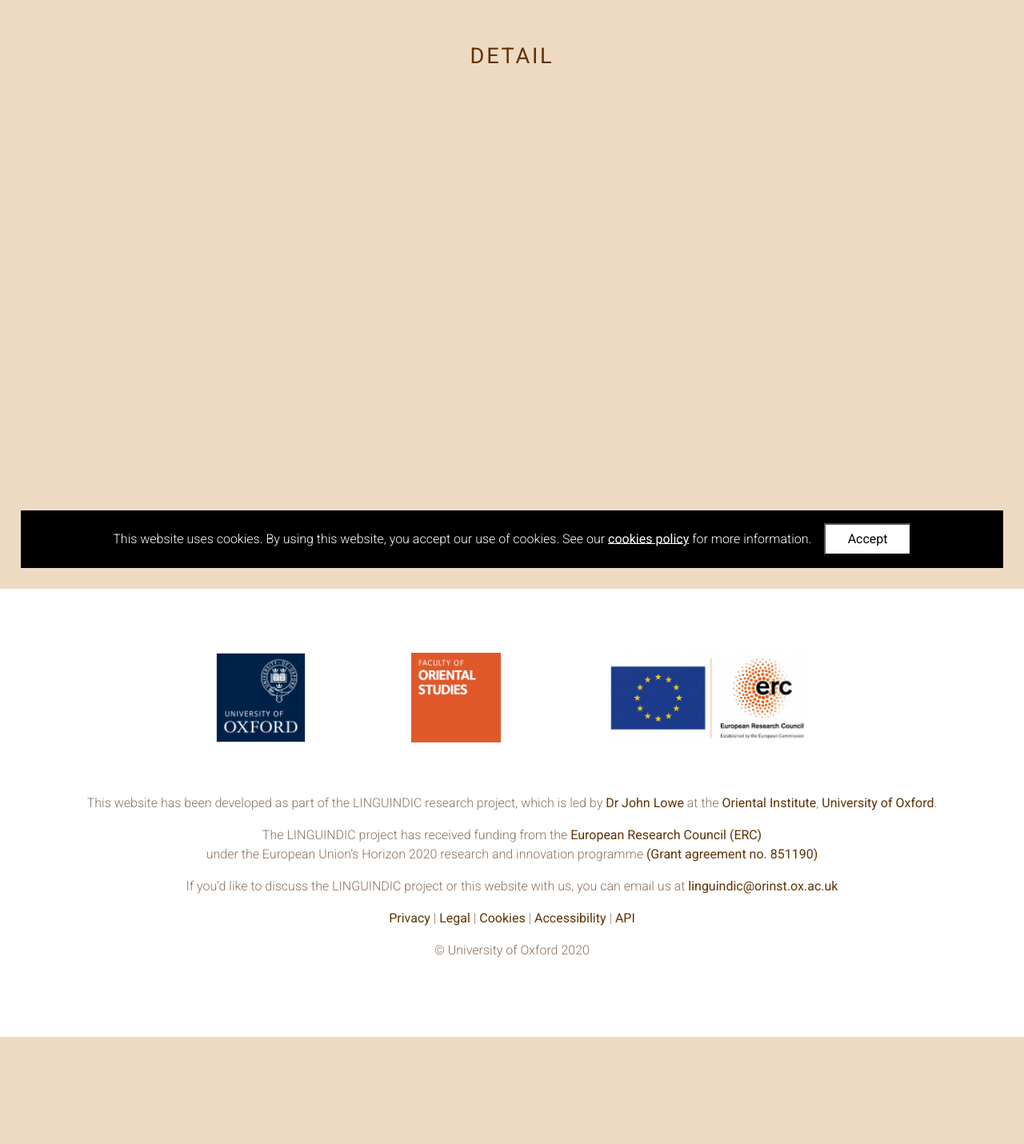
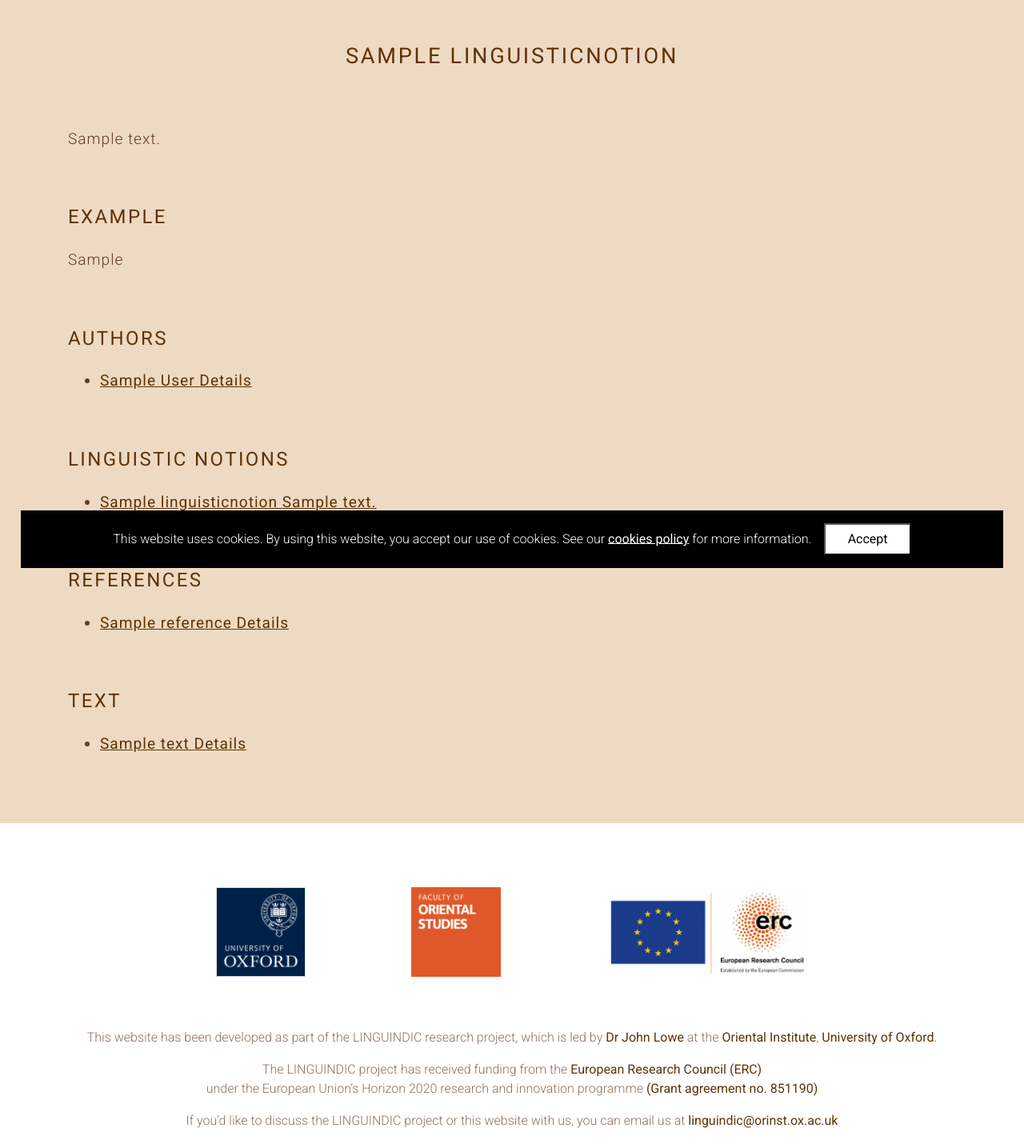
Before and after one commit to linguindic/linguindic-website, a Django app: page /database/browse/linguisticnotions/1/ in a window 1280 px wide. Shown: the part 64-1494 px from the top of the page at 80% size. Before the commit the page ends 1360 px from the top, so only its background shows below. Run offline with Django 3.2, Linux system fonts and the light colour scheme; tables that the repository leaves empty hold one stand-in row (values such as "Sample post"); parts of the project's set-up code (start-up, migrations or seed data) failed here and were passed over; some libraries are stand-ins or nearby versions.

Commit message:
set up initial detail view

```diff
--- a/django/core/static/css/custom.css
+++ b/django/core/static/css/custom.css
@@ -26,6 +26,16 @@
     text-align: center;
     font-size: 1.7em;
     margin-bottom: 2.5em;
+}
+
+h3 {
+    padding: 2em 0 0.5em 0;
+    text-transform: uppercase;
+    letter-spacing: 0.1em;
+    color: #5f3305;
+    font-weight: 500;
+    text-align: left;
+    font-size: 1.5em;
 }
 
 
--- a/django/researchdata/models.py
+++ b/django/researchdata/models.py
@@ -4,31 +4,6 @@
 
 
 # Select List models
-
-
-class SlLinguisticNotionsRelationshipType(models.Model):
-    """
-    Select List table: the types of relationships between 2 linguistic notions
-    """
-    name = models.CharField(max_length=150)
-    description = models.TextField(blank=True, null=True)
-
-    # Admin fields
-    admin_notes = models.TextField(blank=True, null=True)
-    admin_published = models.BooleanField(default=True)
-    # Metadata fields
-    meta_created_by = models.ForeignKey(User, related_name='sllinguisticnotionsrelationshiptype_created_by',
-                                        on_delete=models.PROTECT, blank=True, null=True)
-    meta_created_datetime = models.DateTimeField(auto_now_add=True, verbose_name='Created')
-    meta_lastupdated_by = models.ForeignKey(User, related_name='sllinguisticnotionsrelationshiptype_lastupdated_by',
-                                            on_delete=models.PROTECT, blank=True, null=True)
-    meta_lastupdated_datetime = models.DateTimeField(auto_now=True, verbose_name='Last Updated')
-
-    def __str__(self):
-        return self.name
-
-    class Meta:
-        db_table = "{}_sl_linguisticnotionsrelationshiptype".format(apps.app_name)
 
 
 class SlLinguisticTraditionGroup(models.Model):
@@ -365,15 +340,14 @@
     name = models.CharField(max_length=100)
     description = models.TextField(blank=True, null=True)
     example = models.TextField(blank=True, null=True)
-    star_count = models.IntegerField(default=0)
     # Many to many relationship fields
     related_name = 'linguistic_notion'
     author = models.ManyToManyField(Author, related_name=related_name, blank=True, db_table="{}_m2m_author_linguisticnotion".format(apps.app_name))
-    linguisticfield = models.ManyToManyField(LinguisticField, related_name=related_name, blank=True,
+    linguistic_field = models.ManyToManyField(LinguisticField, related_name=related_name, blank=True,
                                              db_table="{}_m2m_linguisticfield_linguisticnotion".format(apps.app_name))
     reference = models.ManyToManyField(Reference, related_name=related_name, blank=True, db_table="{}_m2m_linguisticnotion_reference".format(apps.app_name))
     text = models.ManyToManyField(Text, related_name=related_name, blank=True, db_table="{}_m2m_linguisticnotion_text".format(apps.app_name))
-    linguistic_notion = models.ManyToManyField("self", through="M2MLinguisticNotionsRelationship")
+    linguistic_notion = models.ManyToManyField("self", related_name=related_name, blank=True, db_table="{}_m2m_linguisticnotions".format(apps.app_name))
     # Admin fields
     admin_notes = models.TextField(blank=True, null=True)
     admin_published = models.BooleanField(default=True)
@@ -397,18 +371,3 @@
 
     class Meta:
         db_table = "{}_main_linguisticnotion".format(apps.app_name)
-
-
-# Many to Many tables
-
-class M2MLinguisticNotionsRelationship(models.Model):
-    """
-    Many to many relationship between 2 linguistic notions (LinguisticNotion model with itself)
-    """
-    linguistic_notion_1 = models.ForeignKey(LinguisticNotion, related_name="linguistic_notion_1", on_delete=models.CASCADE)
-    linguistic_notion_2 = models.ForeignKey(LinguisticNotion, related_name="linguistic_notion_2", on_delete=models.CASCADE)
-    # Foreign key fields
-    linguistic_notions_relationship_type = models.ForeignKey(SlLinguisticNotionsRelationshipType, on_delete=models.PROTECT)
-
-    class Meta:
-        db_table = "{}_m2m_linguisticnotions".format(apps.app_name)
--- a/django/researchdata/templates/researchdata/browse-linguisticnotion-detail.html
+++ b/django/researchdata/templates/researchdata/browse-linguisticnotion-detail.html
@@ -2,7 +2,24 @@
 {% load static %}
 
 {% block main %}
-    <div class="container">
-        <h2>Detail</h2>
+    <div class="container" id="browse-detail">
+
+        <h2>{{ object }}</h2>
+        <p>
+            {{ object.details }}
+        </p>
+
+        {% if object.example %}
+            <h3>Example</h3>
+            <p>{{ object.example }}</p>
+        {% endif %}
+
+        <!-- Many to Many relationships -->
+        {% include "researchdata/snippets/detail-manytomanyitem-author.html" %}
+        {% include "researchdata/snippets/detail-manytomanyitem-linguisticfield.html" %}
+        {% include "researchdata/snippets/detail-manytomanyitem-linguisticnotion.html" %}
+        {% include "researchdata/snippets/detail-manytomanyitem-reference.html" %}
+        {% include "researchdata/snippets/detail-manytomanyitem-text.html" %}
+
     </div>
 {% endblock %}
--- a/django/researchdata/templates/researchdata/browse-linguisticnotion-list.html
+++ b/django/researchdata/templates/researchdata/browse-linguisticnotion-list.html
@@ -19,7 +19,6 @@
     <option value="name">Name</option>
     <option value="description">Description</option>
     <option value="example">Example</option>
-    <option value="star_count">Popularity</option>
 {% endblock %}
 
 <!-- Filters -->
--- /dev/null
+++ b/django/researchdata/templates/researchdata/snippets/detail-manytomanyitem-author.html
@@ -0,0 +1 @@
+{% include "researchdata/snippets/detail-manytomanyitem.html" with dataset=object.author.all label='Authors' itemurl='browse-authors-detail' %}
--- /dev/null
+++ b/django/researchdata/templates/researchdata/snippets/detail-manytomanyitem-linguisticfield.html
@@ -0,0 +1 @@
+{% include "researchdata/snippets/detail-manytomanyitem.html" with dataset=object.linguisticfield.all label='Linguistic Fields' itemurl='browse-linguisticfields-detail' %}
--- /dev/null
+++ b/django/researchdata/templates/researchdata/snippets/detail-manytomanyitem-linguisticnotion.html
@@ -0,0 +1 @@
+{% include "researchdata/snippets/detail-manytomanyitem.html" with dataset=object.linguistic_notion.all label='Linguistic Notions' itemurl='browse-linguisticnotions-detail' %}
--- /dev/null
+++ b/django/researchdata/templates/researchdata/snippets/detail-manytomanyitem-reference.html
@@ -0,0 +1 @@
+{% include "researchdata/snippets/detail-manytomanyitem.html" with dataset=object.reference.all label='References' itemurl='browse-references-detail' %}
--- /dev/null
+++ b/django/researchdata/templates/researchdata/snippets/detail-manytomanyitem-text.html
@@ -0,0 +1 @@
+{% include "researchdata/snippets/detail-manytomanyitem.html" with dataset=object.text.all label='Text' itemurl='browse-texts-detail' %}
--- /dev/null
+++ b/django/researchdata/templates/researchdata/snippets/detail-manytomanyitem.html
@@ -0,0 +1,13 @@
+{% if dataset %}
+    <h3>{{ label }}</h3>
+    <ul>
+        {% for item in dataset %}
+            <li>
+                <a href="{% url itemurl item.id %}">
+                    <span class="browse-detail-manytomanyitem-title">{{ item }}</span>
+                    <span class="browse-detail-manytomanyitem-details">{{ item.details }}</span>
+                </a>
+            </li>
+        {% endfor %}
+    </ul>
+{% endif %}
--- a/django/researchdata/urls.py
+++ b/django/researchdata/urls.py
@@ -51,10 +51,6 @@
 
     # Select List
 
-    # SlLinguisticNotionsRelationshipType
-    path('api/sllinguisticnotionsrelationshiptypes/', api.SlLinguisticNotionsRelationshipTypeListAPIView.as_view(), name='api-sllinguisticnotionsrelationshiptypes-list'),
-    path('api/sllinguisticnotionsrelationshiptypes/<pk>/', api.SlLinguisticNotionsRelationshipTypeRetrieveAPIView.as_view(), name='api-sllinguisticnotionsrelationshiptypes-retrieve'),
-
     # SlLinguisticTraditionGroup
     path('api/sllinguistictraditiongroups/', api.SlLinguisticTraditionGroupListAPIView.as_view(), name='api-sllinguistictraditiongroups-list'),
     path('api/sllinguistictraditiongroups/<pk>/', api.SlLinguisticTraditionGroupRetrieveAPIView.as_view(), name='api-sllinguistictraditiongroups-retrieve'),
@@ -99,12 +95,6 @@
 
     # Linguistic Notions
     path('api/linguisticnotions/', api.LinguisticNotionListAPIView.as_view(), name='api-linguisticnotions-list'),
-    path('api/linguisticnotions/<pk>/', api.LinguisticNotionRetrieveAPIView.as_view(), name='api-linguisticnotions-retrieve'),
-
-    # Many to Many models
-
-    # M2MLinguisticNotionsRelationship
-    path('api/m2mlinguisticnotionsrelationship/', api.M2MLinguisticNotionsRelationshipListAPIView.as_view(), name='api-m2mlinguisticnotionsrelationship-list'),
-    path('api/m2mlinguisticnotionsrelationship/<pk>/', api.M2MLinguisticNotionsRelationshipRetrieveAPIView.as_view(), name='api-m2mlinguisticnotionsrelationship-retrieve'),
+    path('api/linguisticnotions/<pk>/', api.LinguisticNotionRetrieveAPIView.as_view(), name='api-linguisticnotions-retrieve')
 
 ]
--- a/django/researchdata/views/browselinguisticnotion.py
+++ b/django/researchdata/views/browselinguisticnotion.py
@@ -78,7 +78,7 @@
         # Linguistic Field
         linguisticfield = self.request.GET.get('advanced_filter_linguisticfield', '')
         if linguisticfield != '':
-            queryset = queryset.filter(linguisticfield__in=[linguisticfield])
+            queryset = queryset.filter(linguistic_field__in=[linguisticfield])
 
         # Reference
         reference = self.request.GET.get('advanced_filter_reference', '')
```
Also changed, not shown: django/researchdata/admin.py (+1 -16 lines), django/researchdata/serializers.py (+0 -15 lines), django/researchdata/views/api.py (+0 -34 lines), django/general/migrations/__init__.py (added), django/researchdata/migrations/0001_initial.py, 1 other file.
